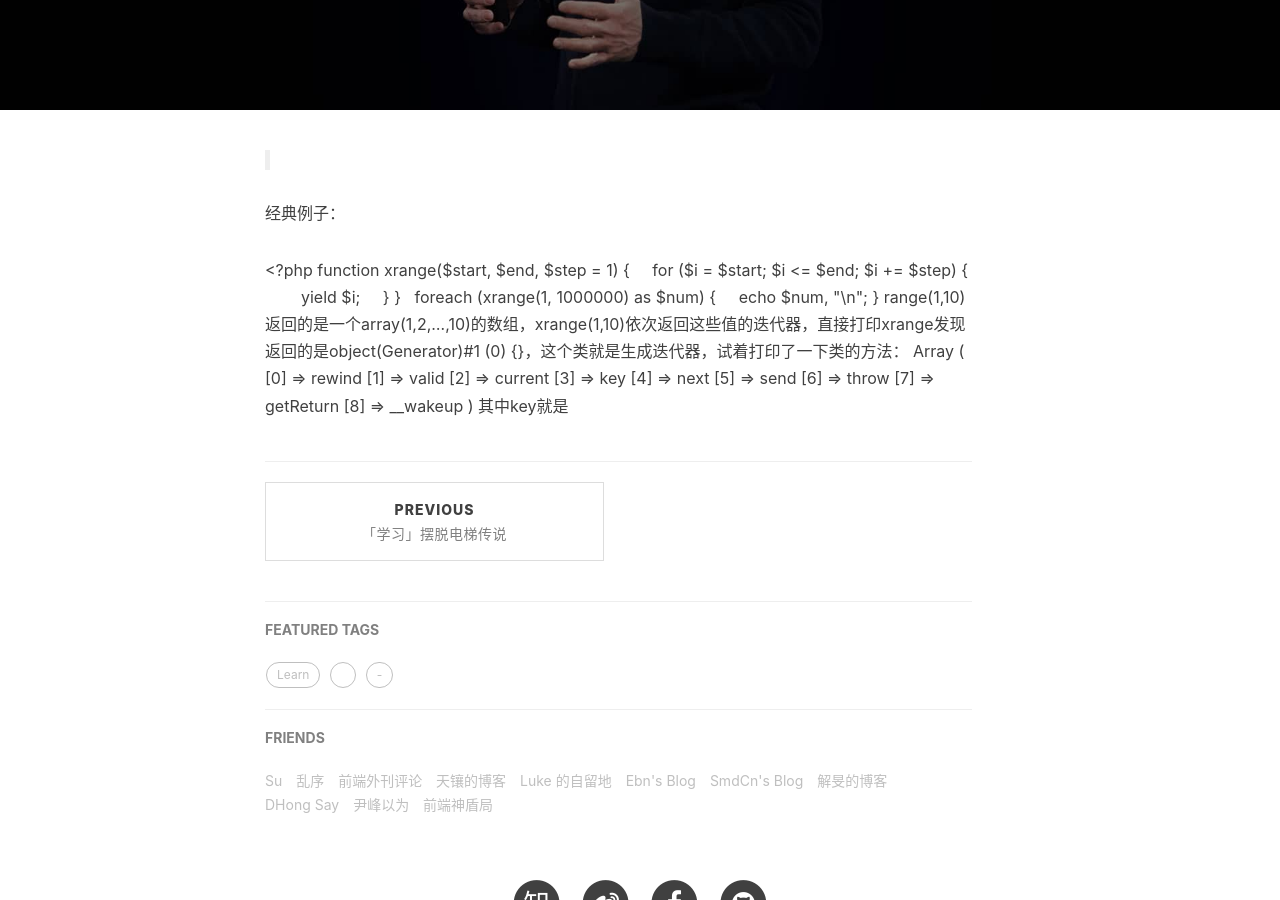
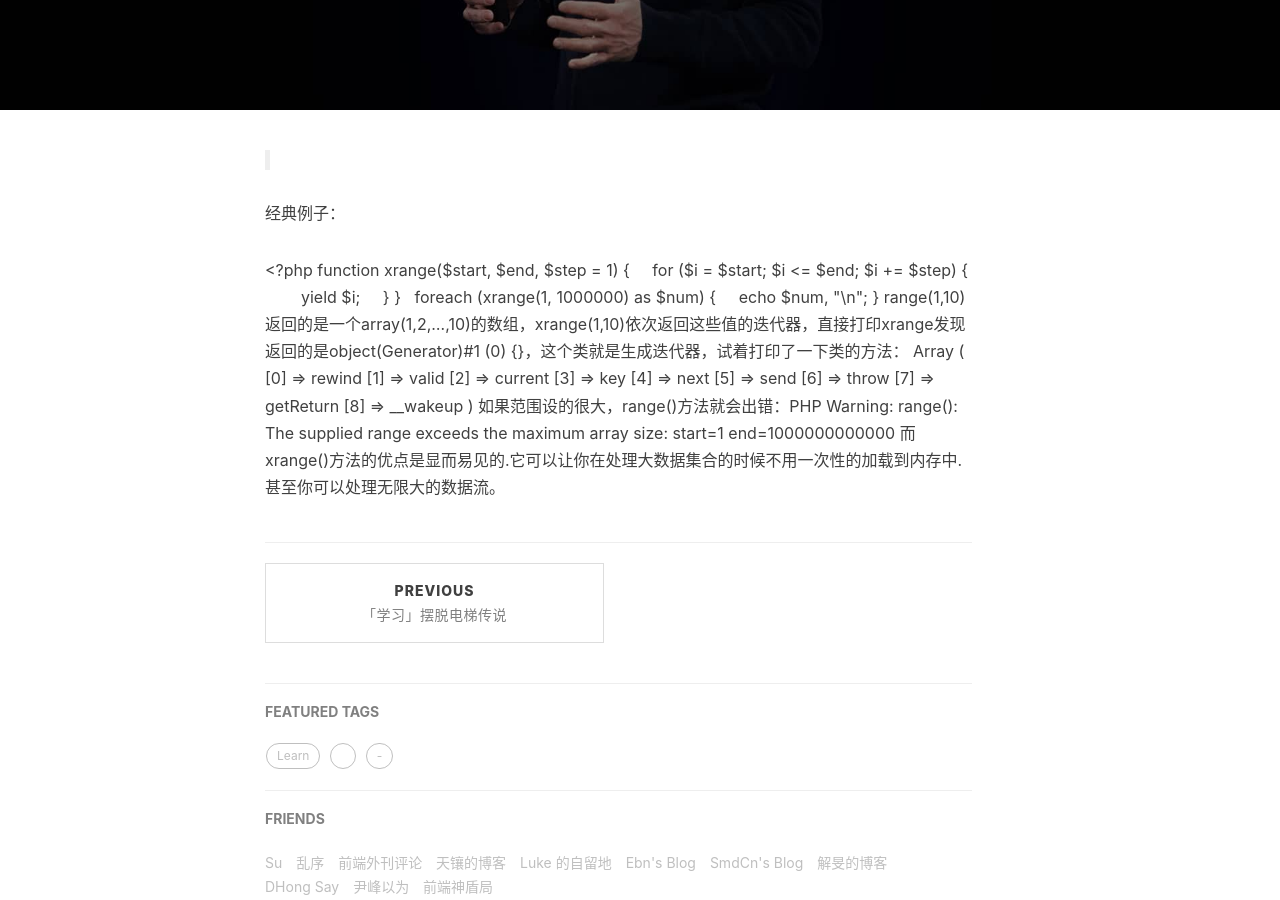
Before and after one commit to LucifaDva/lucifadva.github.com, a Jekyll site: the page built from _posts/2017-04-11-php-yield-2017.markdown, in a window 1280 px wide and 900 px high, scrolled down 413 px. Built offline with Jekyll 4.4.1, drawn with Linux system fonts in a browser that asks for light colours; nearby versions of some CDN libraries; comment, search, counter and statistics services are not loaded.

Commit message:
Update 2017-04-11-php-yield-2017.markdown

```diff
--- a/_posts/2017-04-11-php-yield-2017.markdown
+++ b/_posts/2017-04-11-php-yield-2017.markdown
@@ -39,6 +39,7 @@ Array
     [7] => getReturn
     [8] => __wakeup
 )
-其中key就是
+如果范围设的很大，range()方法就会出错：PHP Warning:  range(): The supplied range exceeds the maximum array size: start=1 end=1000000000000
+而xrange()方法的优点是显而易见的.它可以让你在处理大数据集合的时候不用一次性的加载到内存中.甚至你可以处理无限大的数据流。
 
 </div>
```
